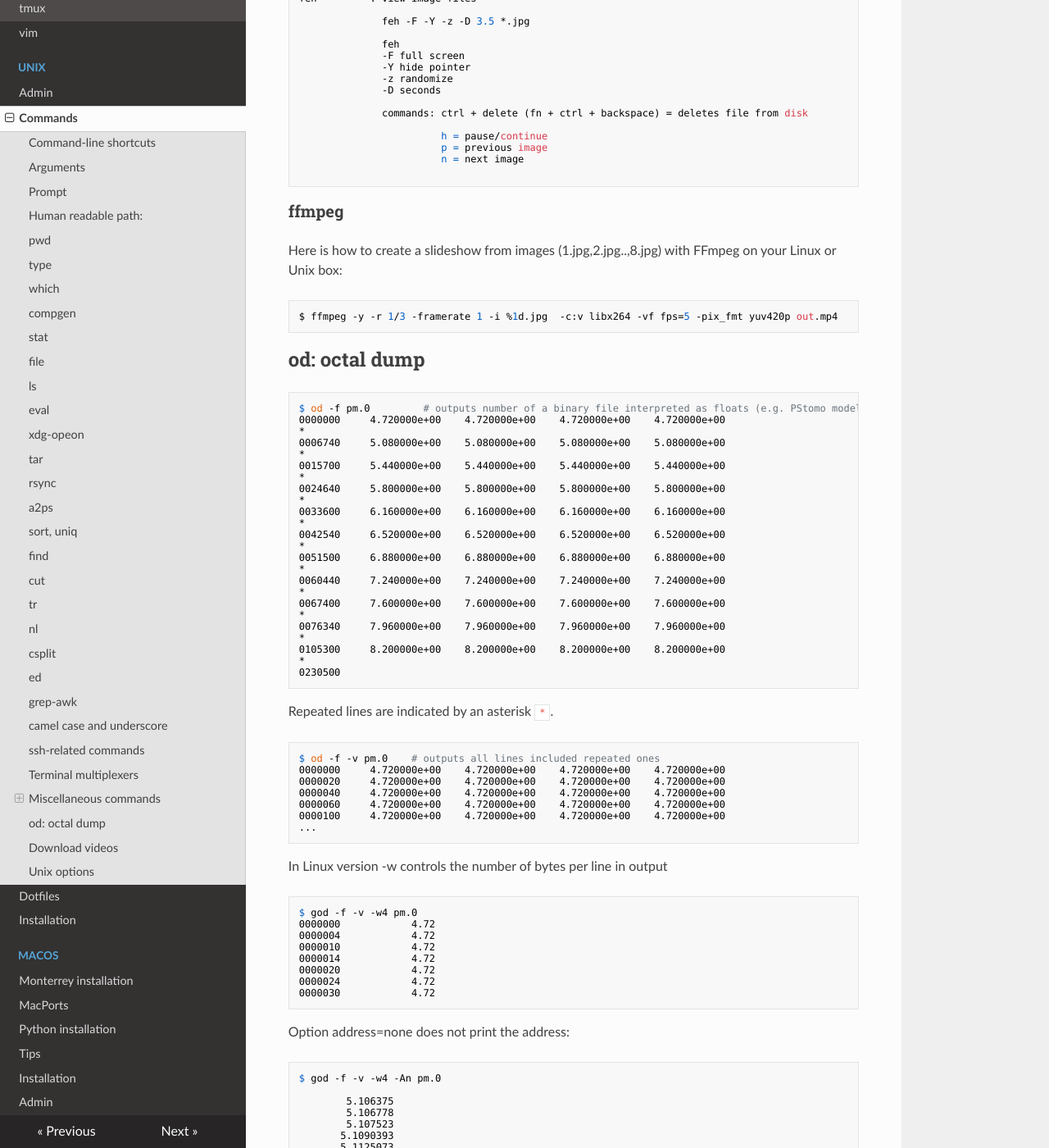
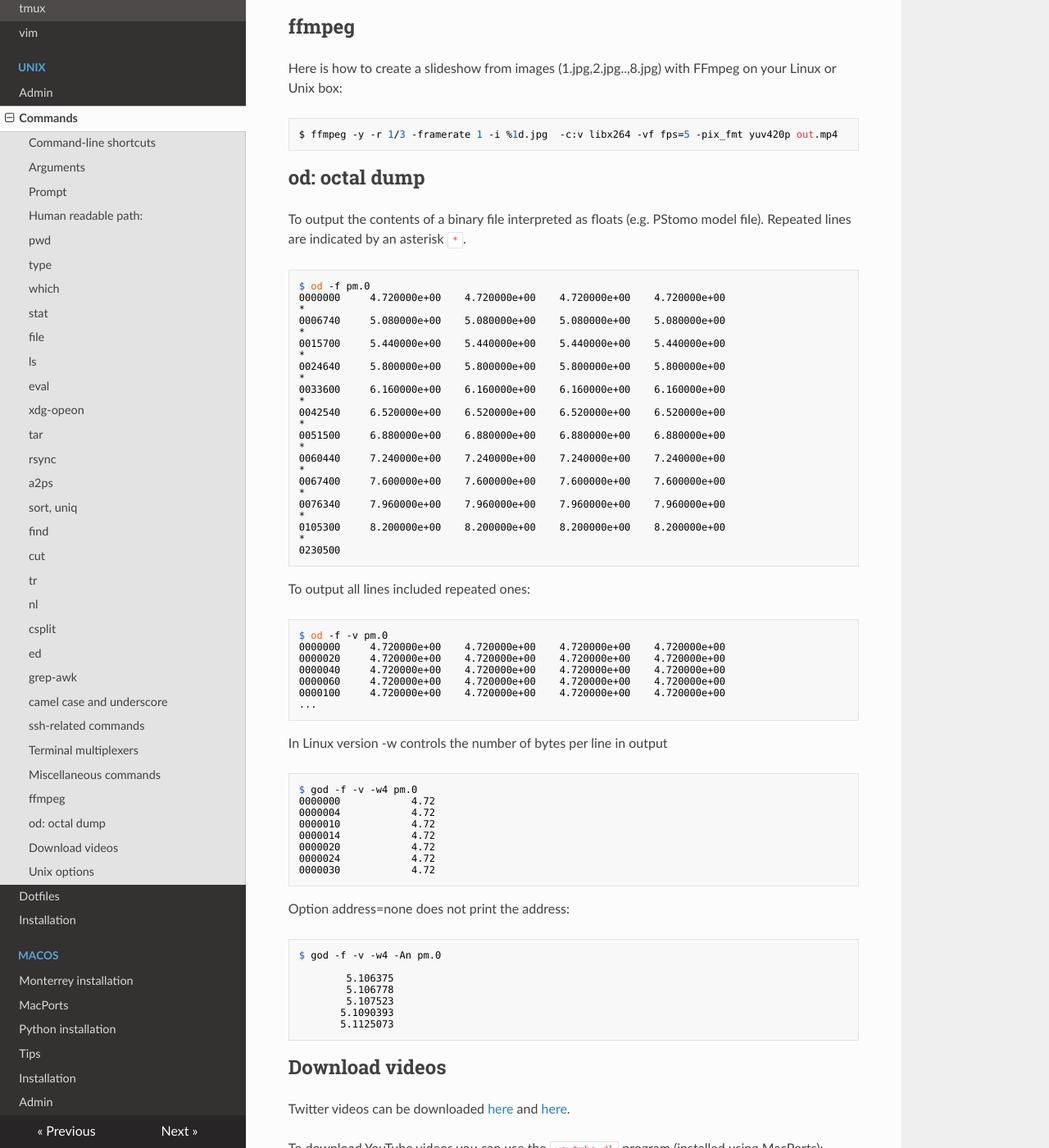
Before and after one commit to avillasenorh/Programming_Notes, an MkDocs documentation site: the page built from docs/unix/commands.md, in a window 1280 px wide and 1400 px high, scrolled down 8930 px. Shown: the whole window at 82% size. Built offline with MkDocs 1.6.1, drawn with Linux system fonts in a browser that asks for light colours; nearby versions of some CDN libraries; formulas are drawn with MathJax 3; some of the changed text lies outside the part shown.

Commit message:
compact commands.md

````diff
--- a/docs/unix/commands.md
+++ b/docs/unix/commands.md
@@ -90,10 +88,6 @@ ls is /bin/ls
 ```
 
 ## which
-
-## compgen
-
-    $ compgen -c   # lists all available command, aliases, ...
 
 ## stat
 
@@ -419,7 +413,7 @@ feh         : view image files
 
 ```
 
-### ffmpeg
+## ffmpeg
 
 Here is how to create a slideshow from images (1.jpg,2.jpg..,8.jpg) with FFmpeg on your Linux or Unix box:
 
@@ -428,8 +422,11 @@ Here is how to create a slideshow from images (1.jpg,2.jpg..,8.jpg) with FFmpeg
 
 ## od: octal dump
 
+To output the contents of a binary file interpreted as floats (e.g. PStomo model file).
+Repeated lines are indicated by an asterisk `*`.
+
 ```console
-$ od -f pm.0         # outputs number of a binary file interpreted as floats (e.g. PStomo model file)
+$ od -f pm.0
 0000000     4.720000e+00    4.720000e+00    4.720000e+00    4.720000e+00
 *
 0006740     5.080000e+00    5.080000e+00    5.080000e+00    5.080000e+00
@@ -455,10 +452,10 @@ $ od -f pm.0         # outputs number of a binary file interpreted as floats (e.
 0230500
 ```
 
-Repeated lines are indicated by an asterisk `*`.
+To output all lines included repeated ones:
 
 ```console
-$ od -f -v pm.0    # outputs all lines included repeated ones
+$ od -f -v pm.0
 0000000     4.720000e+00    4.720000e+00    4.720000e+00    4.720000e+00
 0000020     4.720000e+00    4.720000e+00    4.720000e+00    4.720000e+00
 0000040     4.720000e+00    4.720000e+00    4.720000e+00    4.720000e+00
````
Also changed, not shown: other parts of docs/unix/commands.md (+4 -6 lines).
